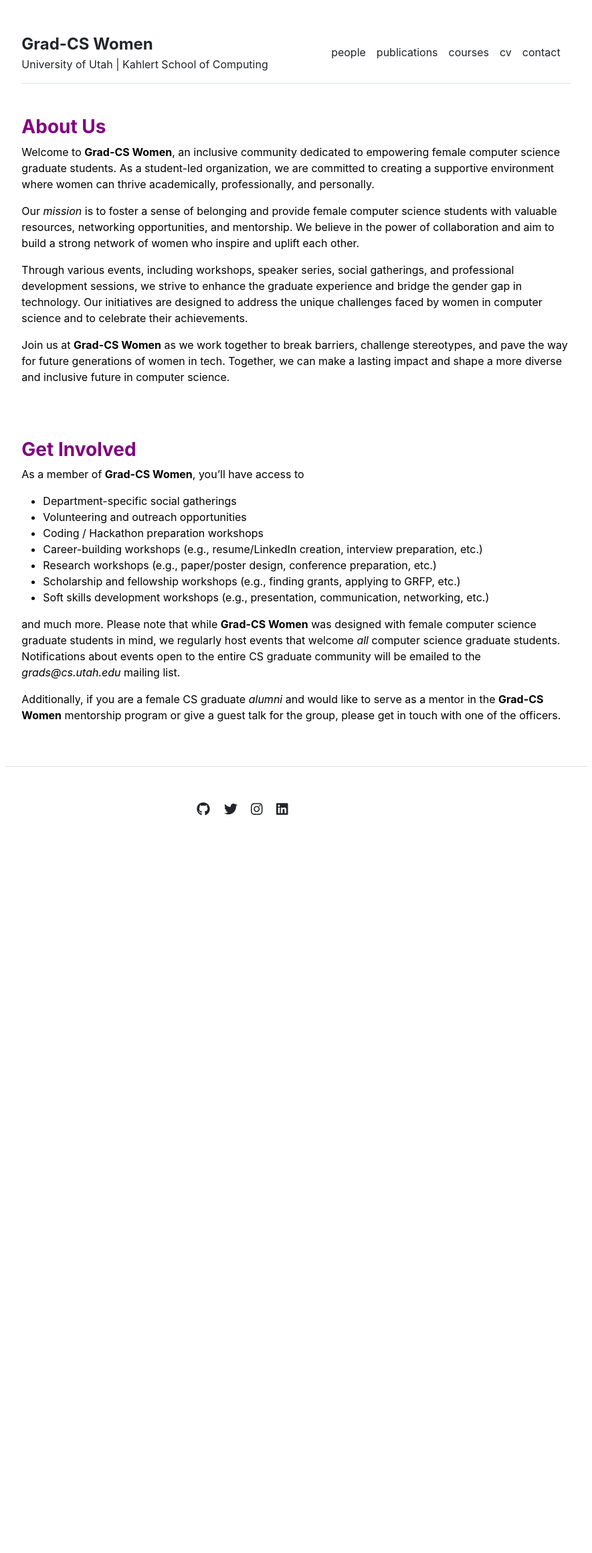
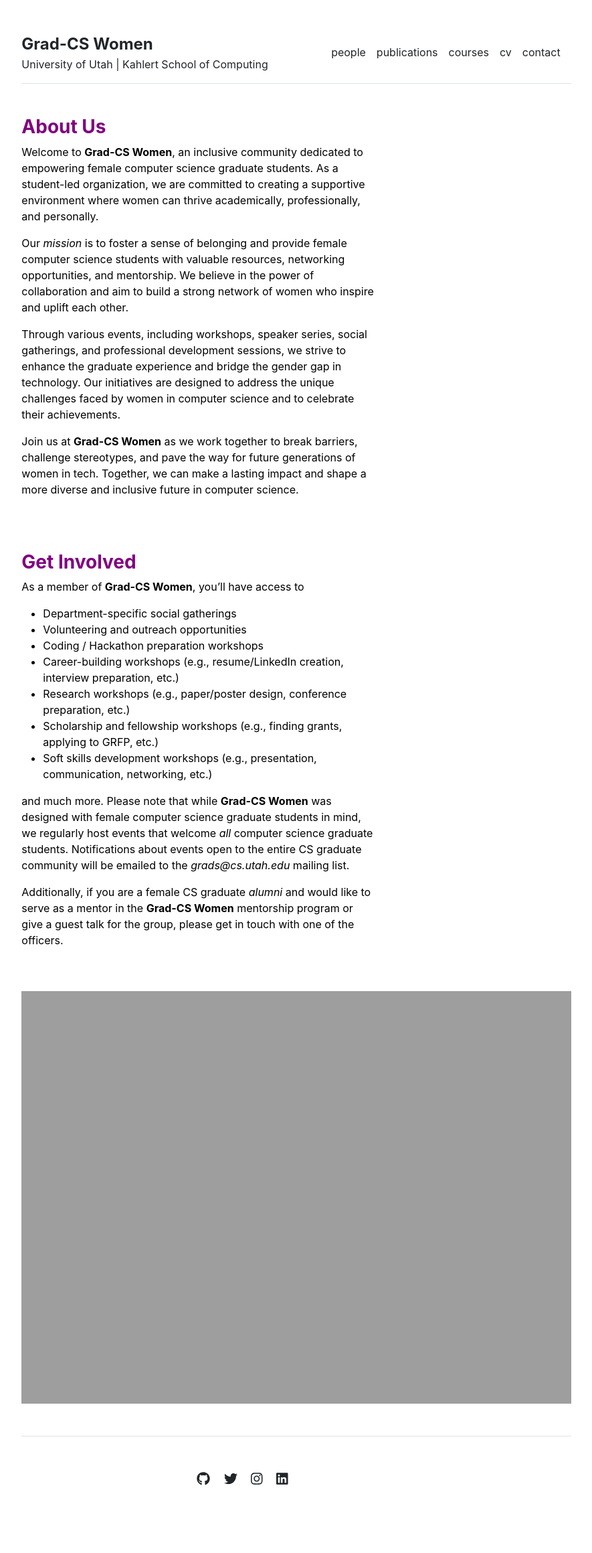
Before and after one commit to gradCSwomen-utah/gradCSwomen-utah.github.io, a Jekyll site: the page built from index.md, in a window 1280 px wide. Shown: the whole page at 67% size, without its empty margins (197-1082 px from the left). Built offline with Jekyll 4.4.1, drawn with Linux system fonts in a browser that asks for light colours; before the commit the page ends 1367 px from its top, so only the background shows below that.

Commit message:
Update home.html

```diff
--- a/_layouts/home.html
+++ b/_layouts/home.html
@@ -3,6 +3,10 @@
 ---
 
 <div class="row g-5 mb-5">
-  <div class="col-md-12">
+  <div class="col-md-8">
     {{ content }}
   </div>
+  <div class="col-md-12">
+    <img src="{{ site.github.url }}/assets/img/home.jpg" alt="Home" width="100%">
+  </div>
+</div>
```
